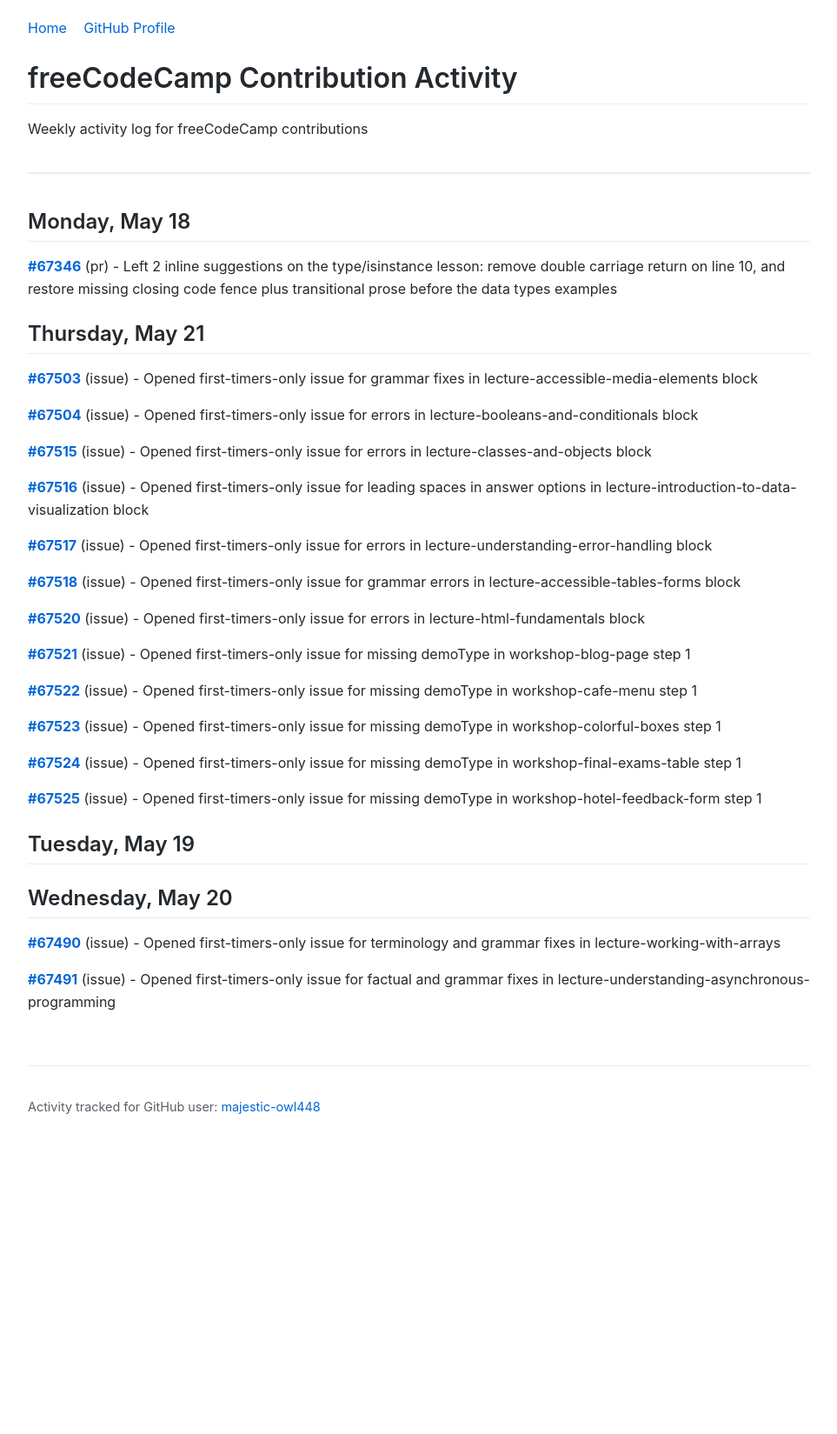
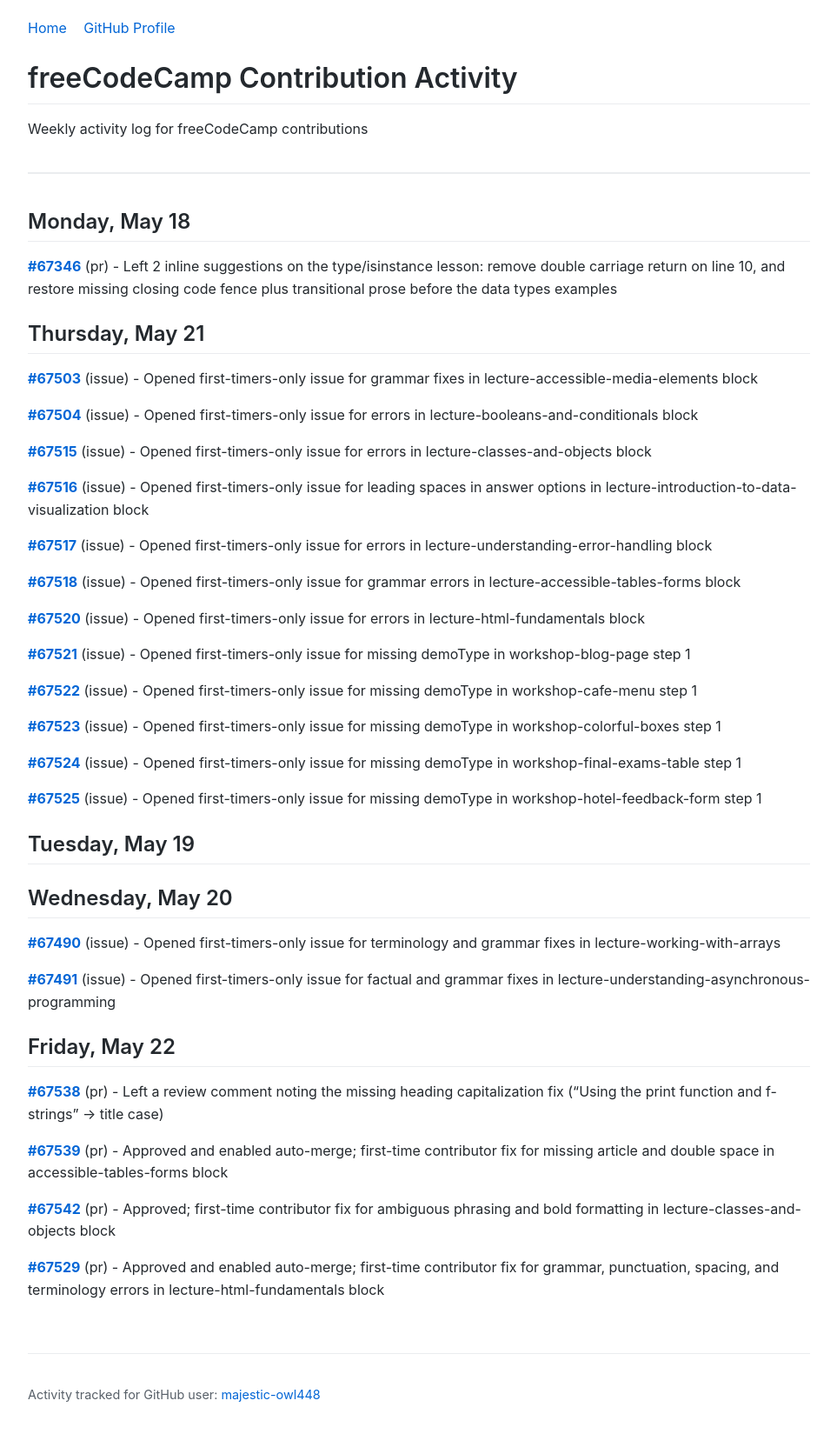
Before and after one commit to majestic-owl448/tracking, a Jekyll site: the page built from activity-2026-05-18.md, in a window 1280 px wide. Shown: the whole page at 87% size, without its empty margins (158-1121 px from the left). Built offline with Jekyll 4.4.1, drawn with Linux system fonts in a browser that asks for light colours; our own code applies the rules of GitHub Pages for plain Markdown files; before the commit the page ends 1318 px from its top, so only the background shows below that.

Commit message:
may 22nd

```diff
--- a/activity-2026-05-18.md
+++ b/activity-2026-05-18.md
@@ -35,3 +35,13 @@
 **[#67490](https://github.com/freeCodeCamp/freeCodeCamp/issues/67490)** (issue) - Opened first-timers-only issue for terminology and grammar fixes in lecture-working-with-arrays
 
 **[#67491](https://github.com/freeCodeCamp/freeCodeCamp/issues/67491)** (issue) - Opened first-timers-only issue for factual and grammar fixes in lecture-understanding-asynchronous-programming
+
+## Friday, May 22
+
+**[#67538](https://github.com/freeCodeCamp/freeCodeCamp/pull/67538)** (pr) - Left a review comment noting the missing heading capitalization fix ("Using the print function and f-strings" → title case)
+
+**[#67539](https://github.com/freeCodeCamp/freeCodeCamp/pull/67539)** (pr) - Approved and enabled auto-merge; first-time contributor fix for missing article and double space in accessible-tables-forms block
+
+**[#67542](https://github.com/freeCodeCamp/freeCodeCamp/pull/67542)** (pr) - Approved; first-time contributor fix for ambiguous phrasing and bold formatting in lecture-classes-and-objects block
+
+**[#67529](https://github.com/freeCodeCamp/freeCodeCamp/pull/67529)** (pr) - Approved and enabled auto-merge; first-time contributor fix for grammar, punctuation, spacing, and terminology errors in lecture-html-fundamentals block
```
Also changed, not shown: follow-up.md (+6 -0 lines).
